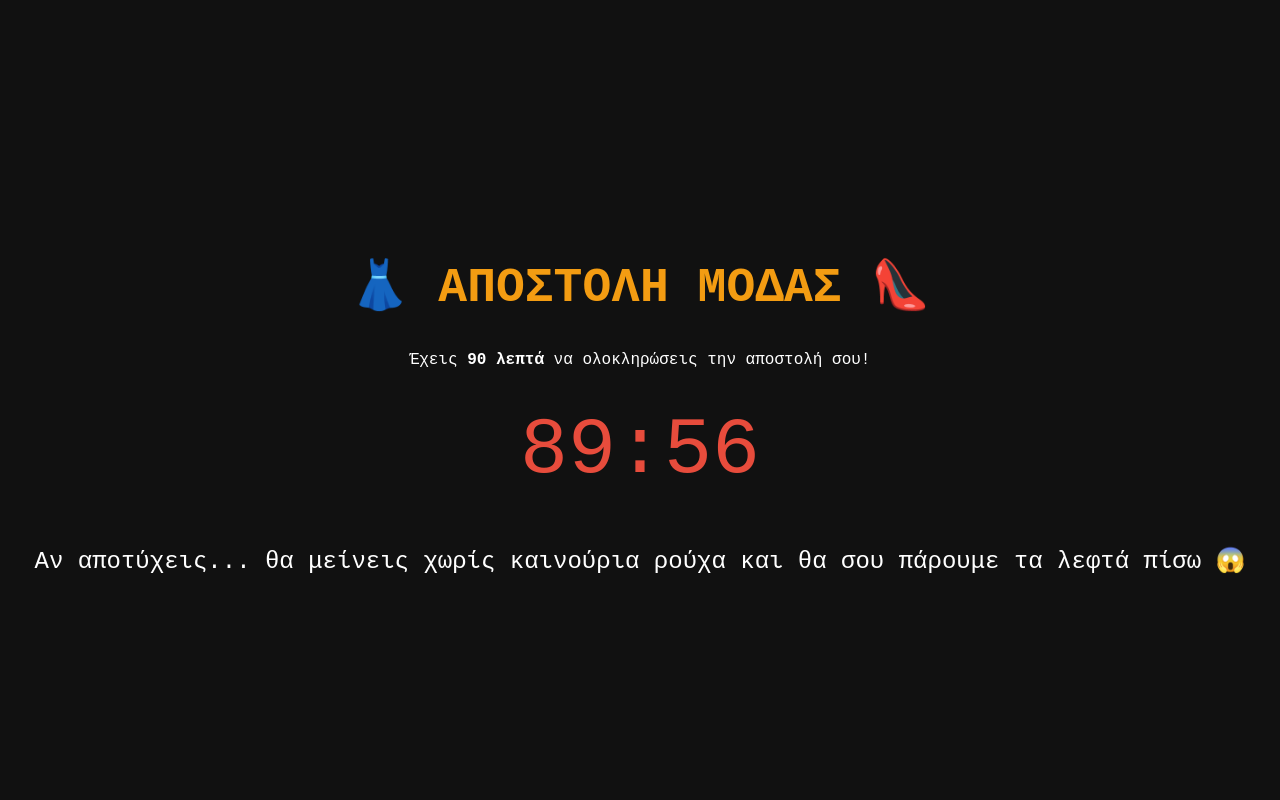
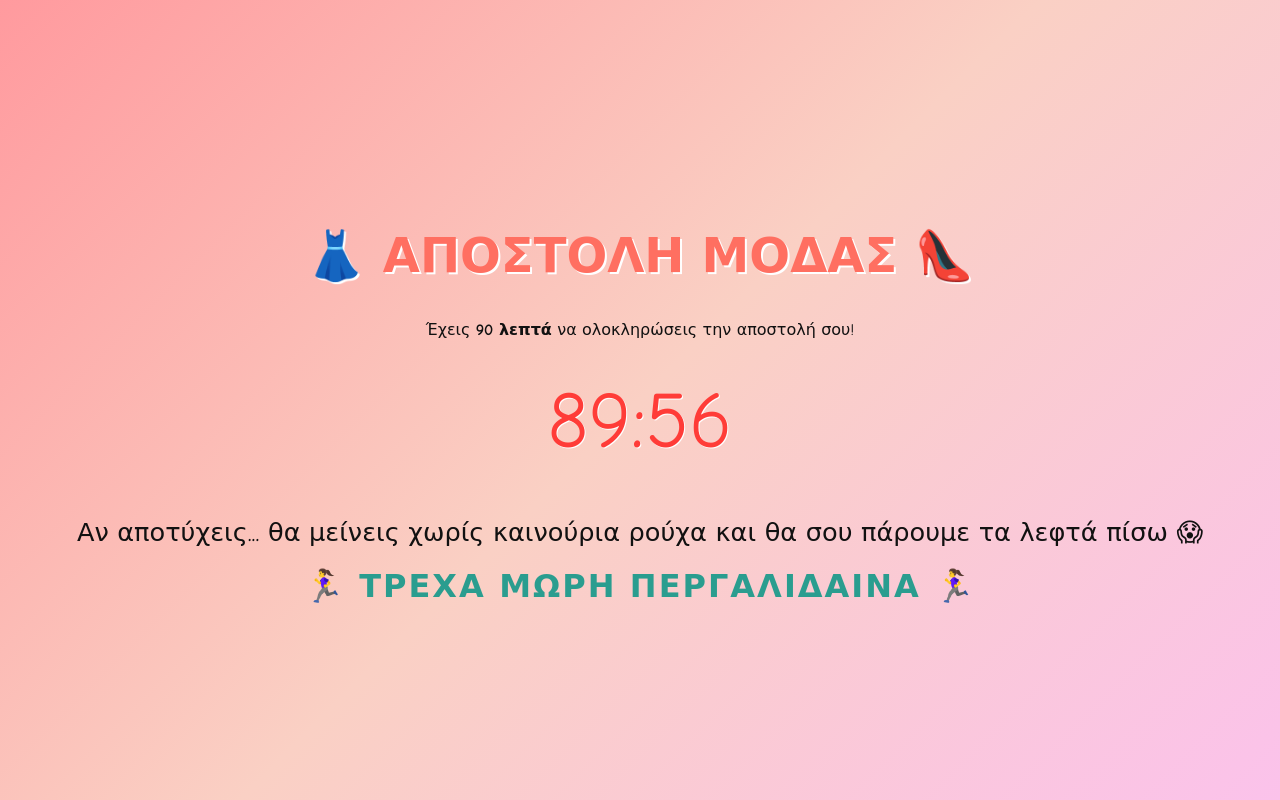
Before and after one commit to SemniaV/countdown, a plain HTML site: page index.html in a window 1280 px wide. Drawn offline with Linux system fonts and the light colour scheme.

Commit message:
Update index.html

```diff
--- a/index.html
+++ b/index.html
@@ -5,9 +5,9 @@
   <title>Η Αποστολή Σου Ξεκινά...</title>
   <style>
     body {
-      background-color: #111;
-      color: #fff;
-      font-family: 'Courier New', monospace;
+      background: linear-gradient(135deg, #ff9a9e, #fad0c4, #fbc2eb);
+      color: #111;
+      font-family: 'Comic Sans MS', cursive, sans-serif;
       display: flex;
       flex-direction: column;
       justify-content: center;
@@ -15,24 +15,46 @@
       height: 100vh;
       margin: 0;
       text-align: center;
+      animation: bgAnimation 10s ease infinite;
     }
+
+    @keyframes bgAnimation {
+      0% { background-position: 0% 50%; }
+      50% { background-position: 100% 50%; }
+      100% { background-position: 0% 50%; }
+    }
+
     h1 {
       font-size: 3em;
-      color: #f39c12;
+      color: #ff6f61;
       margin-bottom: 20px;
+      text-shadow: 2px 2px #fff;
     }
+
     #timer {
       font-size: 5em;
       margin: 20px 0;
-      color: #e74c3c;
+      color: #ff3c38;
+      text-shadow: 1px 1px #fff;
     }
+
     .msg {
-      font-size: 1.5em;
+      font-size: 1.6em;
       margin-top: 30px;
+      color: #111;
     }
+
+    #runMessage {
+      font-size: 2em;
+      font-weight: bold;
+      margin-top: 20px;
+      color: #2a9d8f;
+      letter-spacing: 2px;
+    }
+
     #endMessage {
       font-size: 1.8em;
-      color: #2ecc71;
+      color: #e9c46a;
       margin-top: 30px;
       display: none;
     }
@@ -43,6 +65,7 @@
   <p>Έχεις <strong>90 λεπτά</strong> να ολοκληρώσεις την αποστολή σου!</p>
   <div id="timer"></div>
   <div class="msg">Αν αποτύχεις... θα μείνεις χωρίς καινούρια ρούχα και θα σου πάρουμε τα λεφτά πίσω 😱</div>
+  <div id="runMessage">🏃‍♀️ ΤΡΕΧΑ ΜΩΡΗ ΠΕΡΓΑΛΙΔΑΙΝΑ 🏃‍♀️</div>
   <div id="endMessage">
     🎉 Συγχαρητήρια! Η αποστολή ολοκληρώθηκε!
     Ετοιμάσου για ψώνια 🛍️✨
@@ -68,6 +91,7 @@
           clearInterval(interval);
           document.getElementById("timer").innerHTML = "0:00";
           document.getElementById("endMessage").style.display = "block";
+          document.getElementById("runMessage").style.display = "none";
         }
       }, 1000);
     }
```
